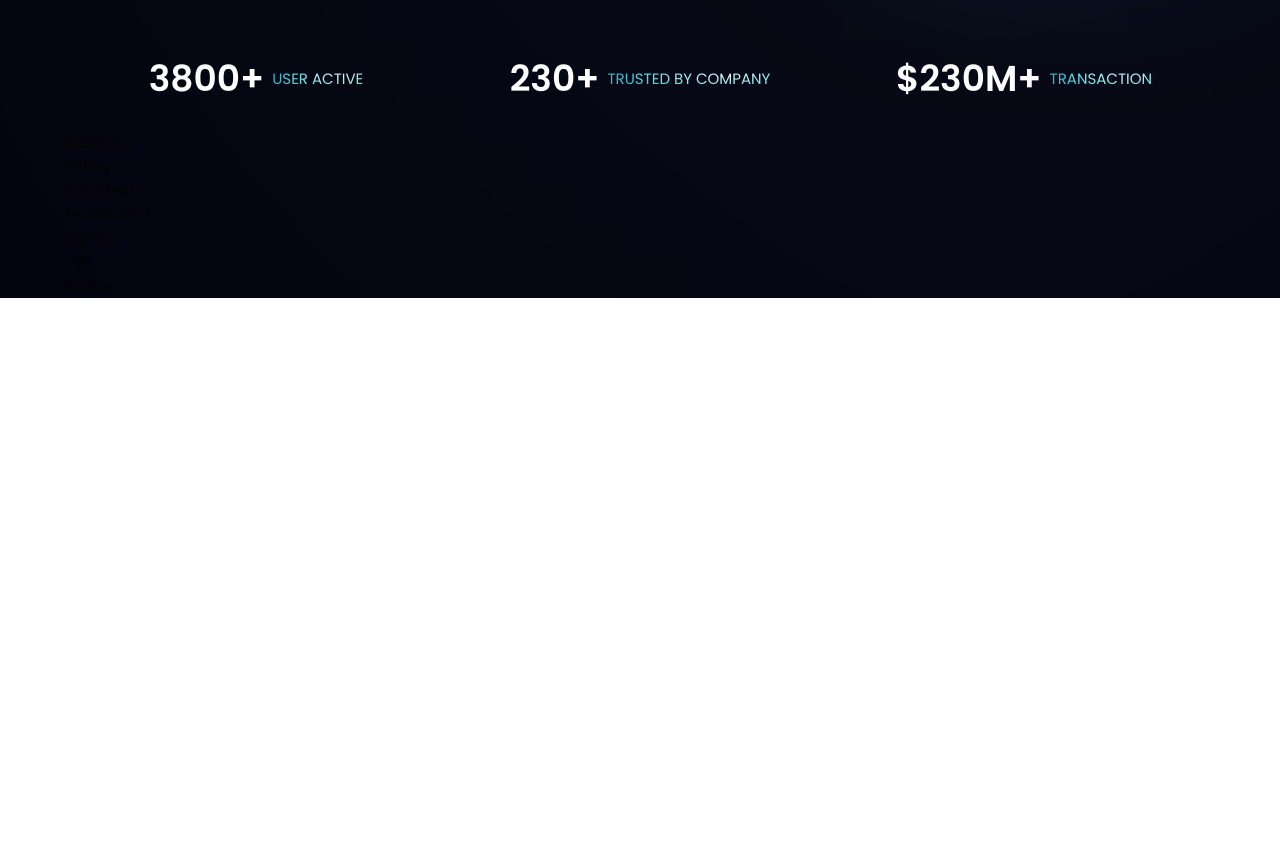
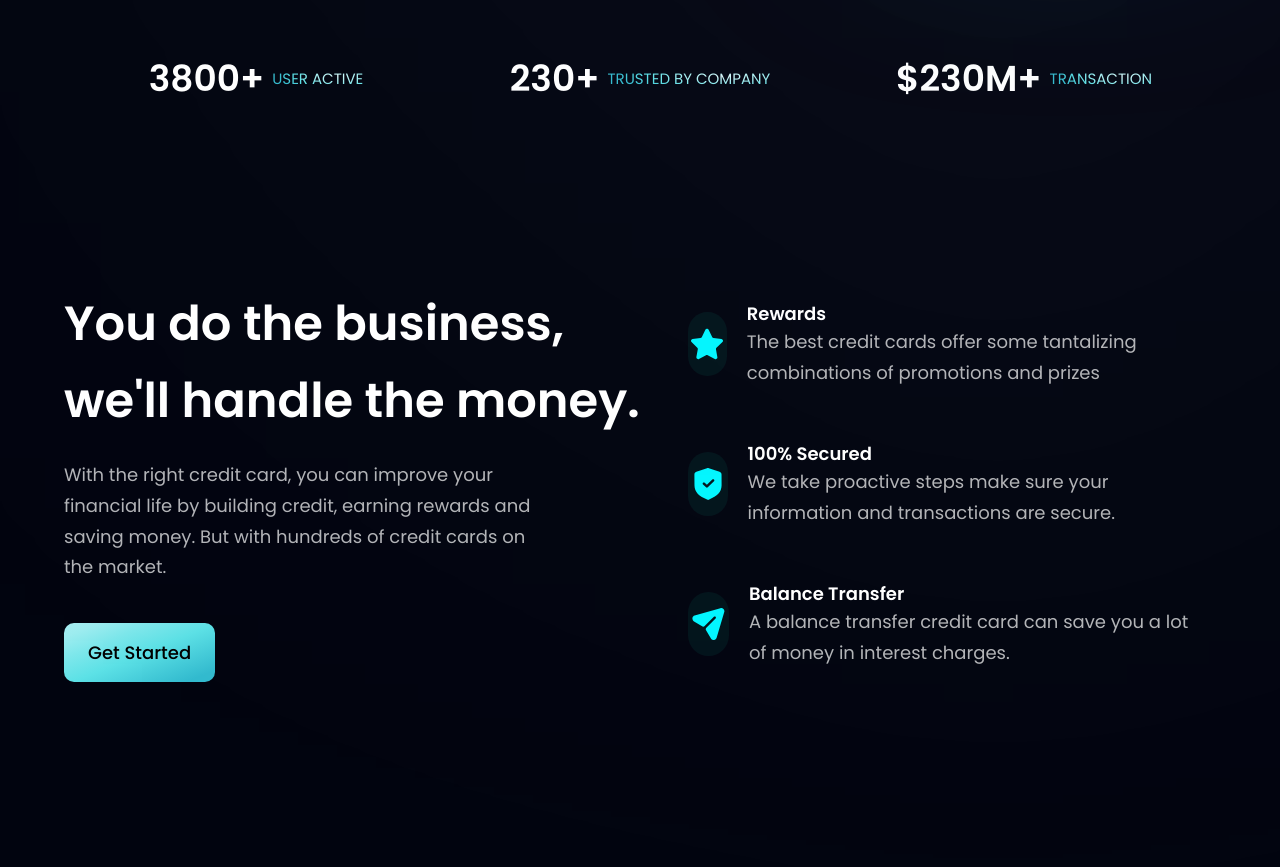
Before and after one commit to codnrawbwj/hoobank-scratch, a React (Vite) app in the folder hoobank/: page / in a window 1280 px wide. Shown: the part 740-1607 px from the top of the page. Before the commit the page ends 1038 px from the top, so only its background shows below. Built offline with nearby package versions, Linux system fonts and the light colour scheme.

Commit message:
working on business section

```diff
--- a/hoobank/src/components/Business.jsx
+++ b/hoobank/src/components/Business.jsx
@@ -1,8 +1,36 @@
 import React from 'react'
+import { features } from '../constants';
+import { star, shield, send } from '../assets';
+import styles from '../style';
 
 const Business = () => {
   return (
-    <div>Business</div>
+    <section id='feature'
+      className='font-poppins flex my-[180px]'>
+      <div className={`flex-1`}>
+        <h4 className='text-white font-semibold text-[48px] leading-[76.8px]'>
+          You do the business,<br/>
+          we'll handle the money.
+        </h4>
+        <p className={`${styles.paragraph} mt-5 max-w-[480px]`}>With the right credit card, you can improve your financial life by building credit, earning rewards and saving money. But with hundreds of credit cards on the market.</p>
+        <button className={`mt-10 px-6 py-4 rounded-[10px] bg-blue-gradient font-medium text-[18px] cursor-pointer`}>
+          Get Started
+        </button>
+      </div>
+      <div className='flex-1 flex flex-col text-white gap-6'>
+        {features.map((feature) => (
+          <div className='flex flex-1 max-w-[580px] justify-center items-center hover:bg-black-gradient rounded-[10px] px-4 ml-8'>
+            <div className='w-[64px] h-[64px] rounded-full bg-dimBlue mr-5 flex justify-center items-center mr-10'>
+              <img src={feature.icon} alt={feature.icon} />
+            </div>
+            <div className='font-poppins'>
+              <h5 className='text-white font-semibold text-[18px]'>{feature.title}</h5>
+              <p className={`${styles.paragraph} text-[16px]`}>{feature.content}</p>
+            </div>
+          </div>
+        ))}
+      </div>
+    </section>
   )
 }
 
```
